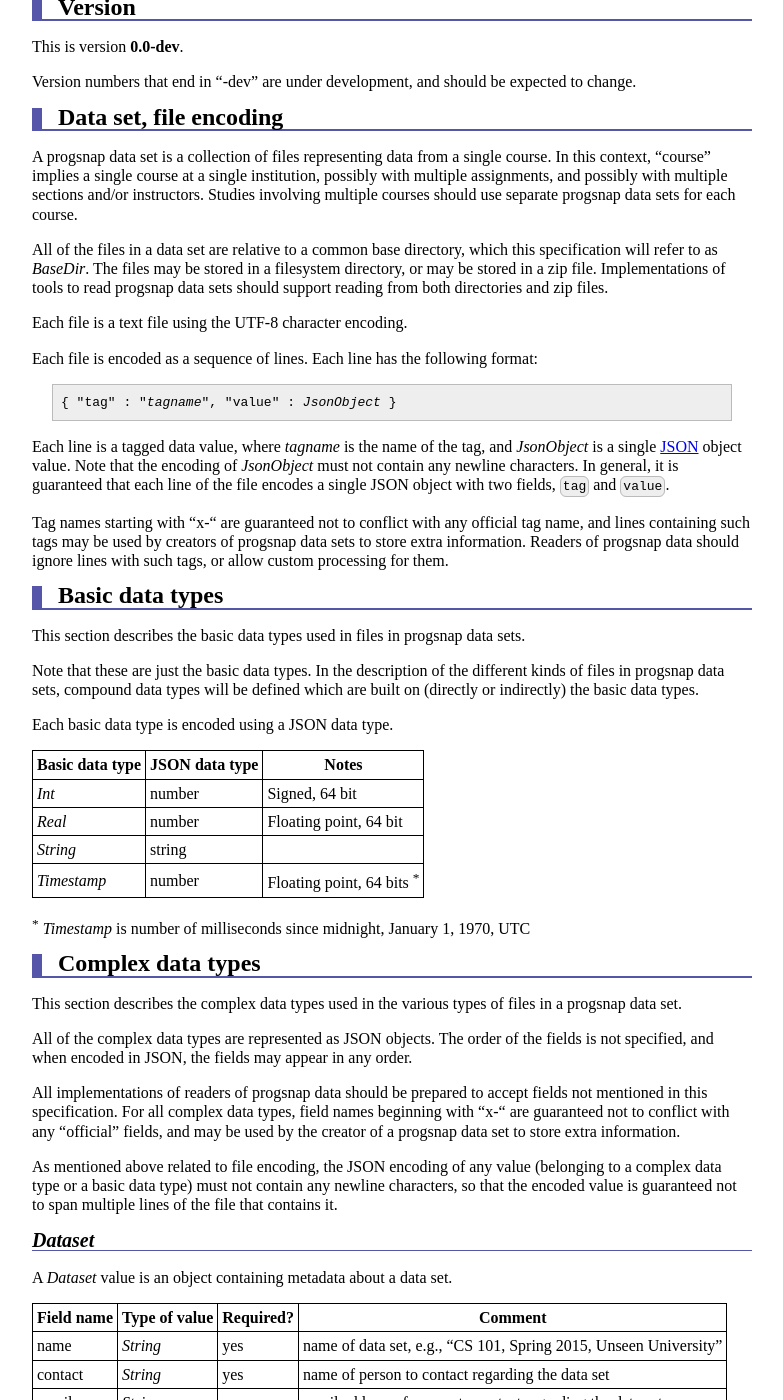
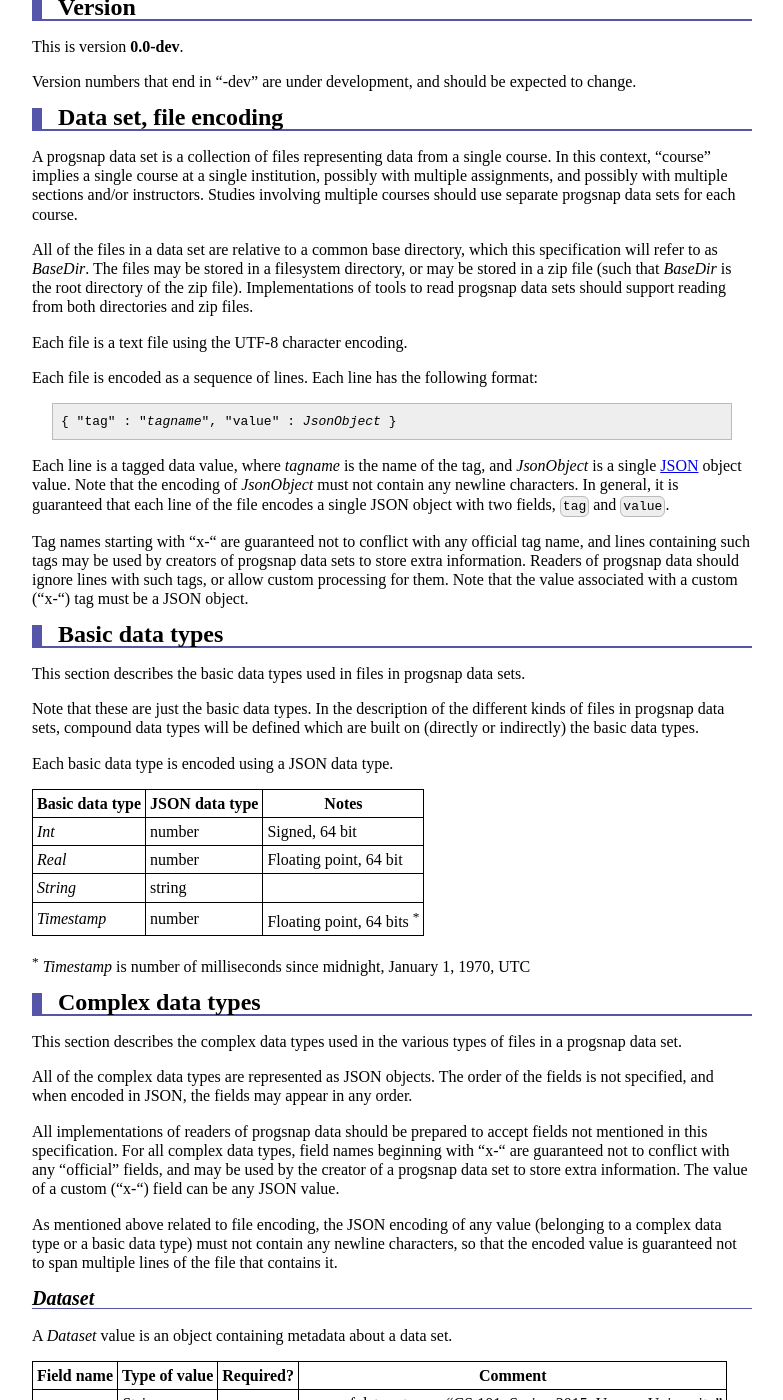
Before and after one commit to cloudcoderdotorg/progsnap-spec, a Jekyll site: the page built from spec.md, in a window 1280 px wide and 1400 px high, scrolled down 240 px. Shown: the whole window, without its empty margins (248-1031 px from the left). Built offline with Jekyll 4.4.1, drawn with Linux system fonts in a browser that asks for light colours; Markdown is read by kramdown in place of the engine named in the settings.

Commit message:
clarification about custom tags/fields

```diff
--- a/spec.md
+++ b/spec.md
@@ -21,7 +21,7 @@ Version numbers that end in "-dev" are under development, and should be expected
 
 A progsnap data set is a collection of files representing data from a single course.  In this context, "course" implies a single course at a single institution, possibly with multiple assignments, and possibly with multiple sections and/or instructors.   Studies involving multiple courses should use separate progsnap data sets for each course.
 
-All of the files in a data set are relative to a common base directory, which this specification will refer to as *BaseDir*.  The files may be stored in a filesystem directory, or may be stored in a zip file.  Implementations of tools to read progsnap data sets should support reading from both directories and zip files.
+All of the files in a data set are relative to a common base directory, which this specification will refer to as *BaseDir*.  The files may be stored in a filesystem directory, or may be stored in a zip file (such that *BaseDir* is the root directory of the zip file).  Implementations of tools to read progsnap data sets should support reading from both directories and zip files.
 
 Each file is a text file using the UTF-8 character encoding.
 
@@ -33,7 +33,7 @@ Each file is encoded as a sequence of lines.  Each line has the following format
 
 Each line is a tagged data value, where *tagname* is the name of the tag, and *JsonObject* is a single [JSON](http://www.json.org/) object value.  Note that the encoding of *JsonObject* must not contain any newline characters.  In general, it is guaranteed that each line of the file encodes a single JSON object with two fields, `tag` and `value`.
 
-Tag names starting with "x-" are guaranteed not to conflict with any official tag name, and lines containing such tags may be used by creators of progsnap data sets to store extra information.  Readers of progsnap data should ignore lines with such tags, or allow custom processing for them.
+Tag names starting with "x-" are guaranteed not to conflict with any official tag name, and lines containing such tags may be used by creators of progsnap data sets to store extra information.  Readers of progsnap data should ignore lines with such tags, or allow custom processing for them.  Note that the value associated with a custom ("x-") tag must be a JSON object.
 
 # Basic data types
 
@@ -58,7 +58,7 @@ This section describes the complex data types used in the various types of files
 
 All of the complex data types are represented as JSON objects. The order of the fields is not specified, and when encoded in JSON, the fields may appear in any order.
 
-All implementations of readers of progsnap data should be prepared to accept fields not mentioned in this specification.  For all complex data types, field names beginning with "x-" are guaranteed not to conflict with any "official" fields, and may be used by the creator of a progsnap data set to store extra information.
+All implementations of readers of progsnap data should be prepared to accept fields not mentioned in this specification.  For all complex data types, field names beginning with "x-" are guaranteed not to conflict with any "official" fields, and may be used by the creator of a progsnap data set to store extra information.  The value of a custom ("x-") field can be any JSON value.
 
 As mentioned above related to file encoding, the JSON encoding of any value (belonging to a complex data type or a basic data type) must not contain any newline characters, so that the encoded value is guaranteed not to span multiple lines of the file that contains it.
 
```
